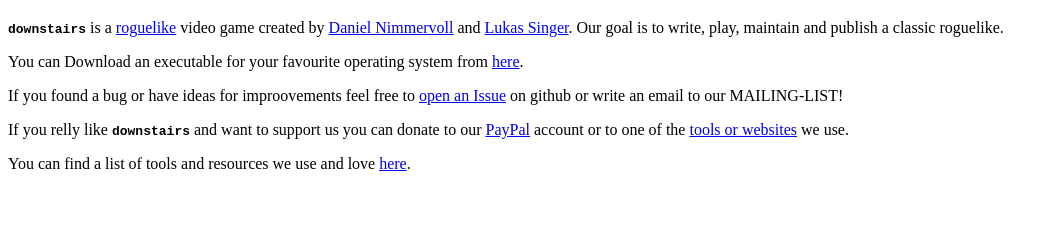
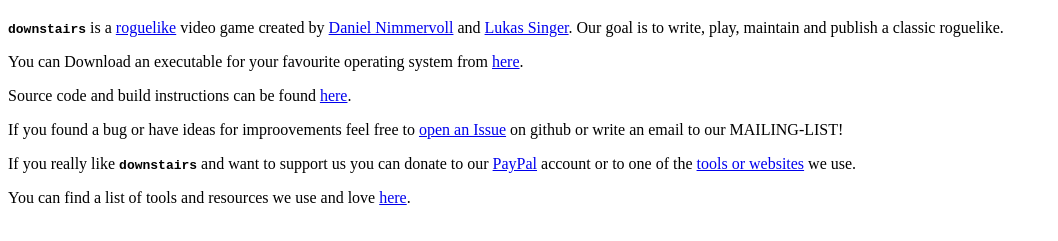
Before and after one commit to linluk/downstairs, a plain HTML site: page docs/index.html in a window 1280 px wide. Shown: the part 61-302 px from the top of the page, without its empty margins (0-1058 px from the left). Drawn offline with Linux system fonts and the light colour scheme.

Commit message:
added link to github repository.

```diff
--- a/docs/index.html
+++ b/docs/index.html
@@ -11,8 +11,9 @@
 <h1 id="downstairs">DOWNSTAIRS</h1>
 <p><strong><code>downstairs</code></strong> is a <a href="https://en.wikipedia.org/wiki/roguelike">roguelike</a> video game created by <a href="https://github.com/nimmda">Daniel Nimmervoll</a> and <a href="https://github.com/linluk">Lukas Singer</a>. Our goal is to write, play, maintain and publish a classic roguelike.</p>
 <p>You can Download an executable for your favourite operating system from <a href="downloads.html">here</a>.</p>
-<p>If you found a bug or have ideas for improovements feel free to <a href="https://github.com/linluk/roguelike/issues/new">open an Issue</a> on github or write an email to our MAILING-LIST!</p>
-<p>If you relly like <strong><code>downstairs</code></strong> and want to support us you can donate to our <a href="https://www.paypal.me/linluk/10">PayPal</a> account or to one of the <a href="love.html">tools or websites</a> we use.</p>
+<p>Source code and build instructions can be found <a href="https://github.com/linluk/downstairs">here</a>.</p>
+<p>If you found a bug or have ideas for improovements feel free to <a href="https://github.com/linluk/downstairs/issues/new">open an Issue</a> on github or write an email to our MAILING-LIST!</p>
+<p>If you really like <strong><code>downstairs</code></strong> and want to support us you can donate to our <a href="https://www.paypal.me/linluk/10">PayPal</a> account or to one of the <a href="love.html">tools or websites</a> we use.</p>
 <p>You can find a list of tools and resources we use and love <a href="love.html">here</a>.</p>
 </body>
 </html>
```
Also changed, not shown: 1 other file.
